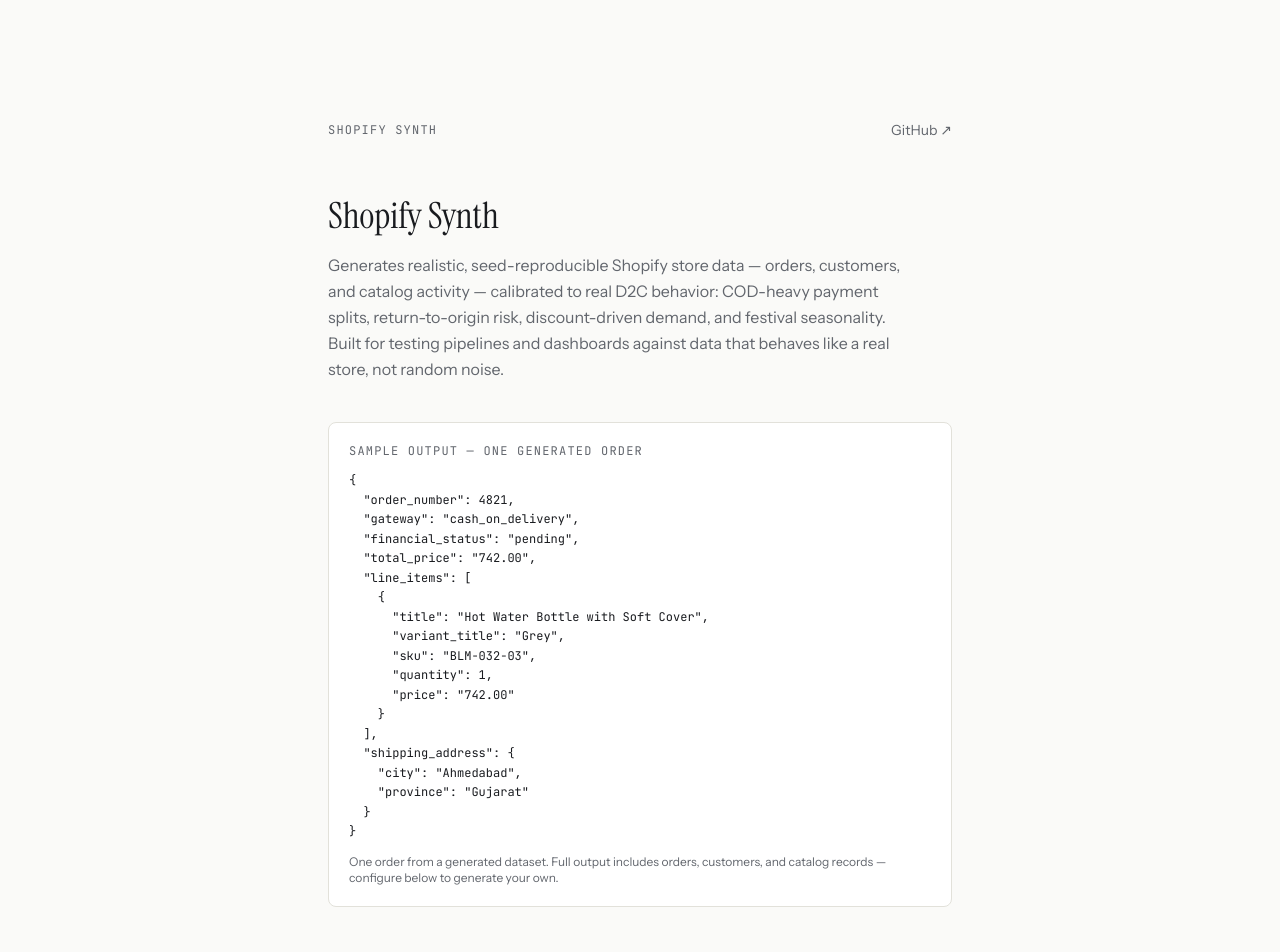
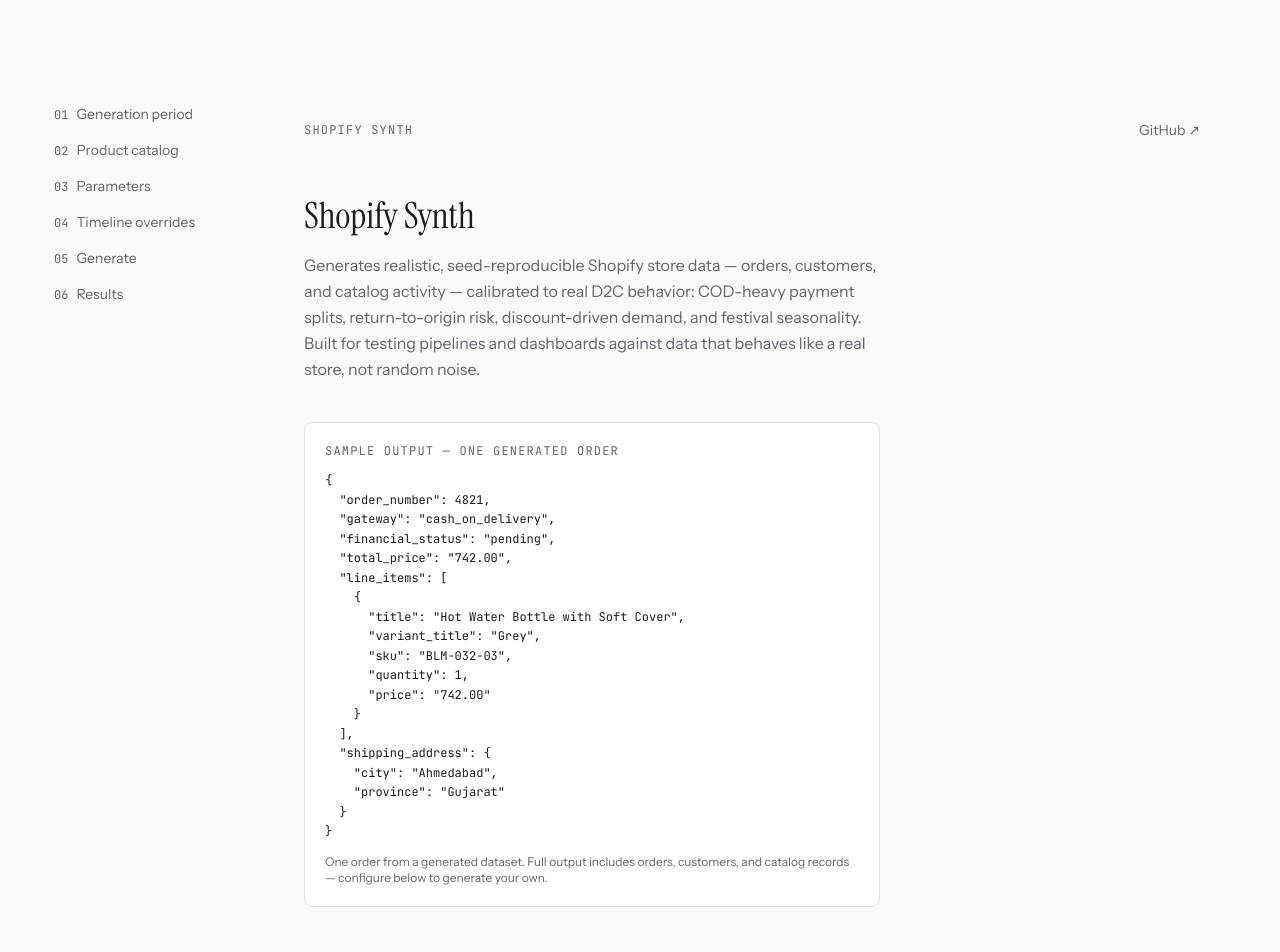
Before and after one commit to piyushwadhwa25/shopify-synth, a Next.js app: page / in a window 1280 px wide. Shown: the top 952 px of the page. Built offline with nearby package versions, Linux system fonts and the light colour scheme.

Commit message:
wide two-column shell with sticky section nav, 3-column param and scenario grids

```diff
--- a/src/app/page.tsx
+++ b/src/app/page.tsx
@@ -9,6 +9,7 @@
 import { GlobalPeriodForm } from "../components/GlobalPeriodForm";
 import { PasteArea } from "../components/PasteArea";
 import { ScenarioPicker } from "../components/ScenarioPicker";
+import { SectionNav } from "../components/SectionNav";
 import { TimelinePreview } from "../components/TimelinePreview";
 import { compareParams } from "../lib/core/compareParams";
 import type { CatalogProduct } from "../lib/core/generate";
@@ -91,8 +92,14 @@
   }, []);
 
   return (
-    <div className="min-h-full bg-paper text-ink font-sans">
-      <main className="mx-auto max-w-2xl px-6 py-16 md:py-24">
+    <div className="min-h-full bg-paper font-sans text-ink">
+      <main className="mx-auto max-w-7xl px-6 py-16 md:py-24 lg:px-10">
+        <div className="lg:grid lg:grid-cols-[200px_1fr] lg:gap-16">
+          <nav className="sticky top-12 hidden self-start lg:block">
+            <SectionNav />
+          </nav>
+
+          <div className="max-w-4xl">
             <header className="mb-8 flex items-center justify-between py-6">
               <span className="font-mono text-xs tracking-widest text-ink-muted">
                 SHOPIFY SYNTH
@@ -117,7 +124,7 @@
               noise.
             </p>
 
-        <div className="mb-16 rounded-lg border border-line bg-white p-5">
+            <div className="mb-16 max-w-xl rounded-lg border border-line bg-white p-5">
               <div className="mb-3 font-mono text-xs tracking-widest text-ink-muted">
                 SAMPLE OUTPUT — ONE GENERATED ORDER
               </div>
@@ -149,7 +156,7 @@
               </p>
             </div>
 
-        <section>
+            <section id="period" className="scroll-mt-12">
               <div className="mb-2 font-mono text-xs tracking-widest text-ink-muted">
                 01 — GENERATION PERIOD
               </div>
@@ -164,7 +171,7 @@
 
             <hr className="my-12 border-line" />
 
-        <section>
+            <section id="catalog" className="scroll-mt-12">
               <div className="mb-2 font-mono text-xs tracking-widest text-ink-muted">
                 02 — PRODUCT CATALOG
               </div>
@@ -176,7 +183,7 @@
 
             <hr className="my-12 border-line" />
 
-        <section>
+            <section id="parameters" className="scroll-mt-12">
               <div className="mb-2 font-mono text-xs tracking-widest text-ink-muted">
                 03 — PARAMETERS
               </div>
@@ -198,14 +205,16 @@
                   itemsPerOrderMean={
                     (baseParams ?? EMPTY_BASE_PARAMS).items_per_order_mean
                   }
-              multiUnitRate={(baseParams ?? EMPTY_BASE_PARAMS).multi_unit_rate}
+                  multiUnitRate={
+                    (baseParams ?? EMPTY_BASE_PARAMS).multi_unit_rate
+                  }
                 />
               </div>
             </section>
 
             <hr className="my-12 border-line" />
 
-        <section>
+            <section id="overrides" className="scroll-mt-12">
               <div className="mb-2 font-mono text-xs tracking-widest text-ink-muted">
                 04 — TIMELINE OVERRIDES
               </div>
@@ -228,7 +237,7 @@
 
             <hr className="my-12 border-line" />
 
-        <section>
+            <section id="generate" className="scroll-mt-12">
               <div className="mb-2 font-mono text-xs tracking-widest text-ink-muted">
                 05 — GENERATE
               </div>
@@ -246,7 +255,7 @@
             </section>
 
             {lastOutput && lastInputParams && (
-          <div ref={resultsRef}>
+              <div ref={resultsRef} id="results" className="scroll-mt-12">
                 <hr className="my-12 border-line" />
                 <section>
                   <div className="mb-2 font-mono text-xs tracking-widest text-ink-muted">
@@ -313,6 +322,8 @@
                 View source on GitHub ↗
               </a>
             </footer>
+          </div>
+        </div>
       </main>
     </div>
   );
--- a/src/components/BaseParamsForm.tsx
+++ b/src/components/BaseParamsForm.tsx
@@ -54,7 +54,7 @@
         Base parameters
       </h3>
 
-      <div className="grid gap-4 sm:grid-cols-2">
+      <div className="grid grid-cols-1 gap-x-6 gap-y-5 sm:grid-cols-2 lg:grid-cols-3">
         {BASE_PARAM_FIELDS.map((field) => {
           const decimal = isDecimalScaleField(field);
           const tenthStep = isTenthStepField(field);
--- a/src/components/ScenarioPicker.tsx
+++ b/src/components/ScenarioPicker.tsx
@@ -54,7 +54,7 @@
         </p>
       </div>
 
-      <div className="grid gap-3 sm:grid-cols-2">
+      <div className="grid grid-cols-1 gap-4 sm:grid-cols-2 lg:grid-cols-3">
         {SCENARIO_ORDER.map((scenarioId) => {
           const profile = PROFILES[scenarioId];
           const isSelected = selectedId === scenarioId;
--- /dev/null
+++ b/src/components/SectionNav.tsx
@@ -0,0 +1,31 @@
+"use client";
+
+const SECTIONS = [
+  { id: "period", number: "01", label: "Generation period" },
+  { id: "catalog", number: "02", label: "Product catalog" },
+  { id: "parameters", number: "03", label: "Parameters" },
+  { id: "overrides", number: "04", label: "Timeline overrides" },
+  { id: "generate", number: "05", label: "Generate" },
+  { id: "results", number: "06", label: "Results" },
+] as const;
+
+/**
+ * Sticky side rail of in-page anchors for the six main setup sections.
+ */
+export function SectionNav() {
+  return (
+    <ul className="list-none space-y-0 p-0">
+      {SECTIONS.map(({ id, number, label }) => (
+        <li key={id}>
+          <a
+            href={`#${id}`}
+            className="flex items-baseline gap-2 border-l-2 border-transparent py-2 pl-3 font-sans text-sm text-ink-muted transition-colors hover:border-signal hover:text-signal"
+          >
+            <span className="font-mono text-xs">{number}</span>
+            <span>{label}</span>
+          </a>
+        </li>
+      ))}
+    </ul>
+  );
+}
```
Lines whose indentation alone changed are shown as unchanged.
